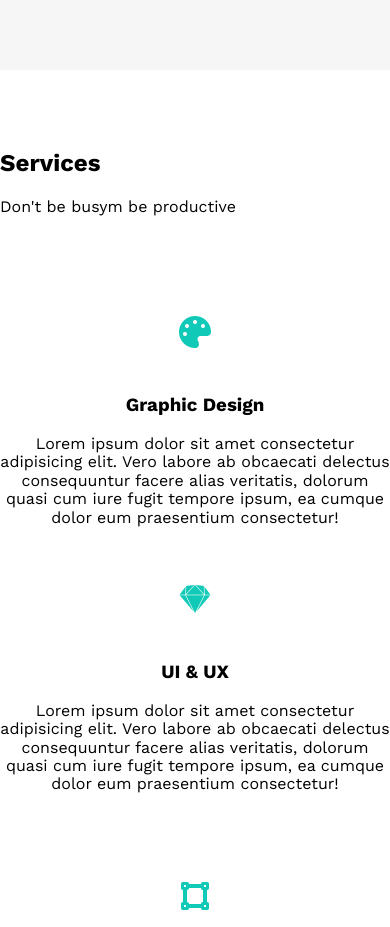
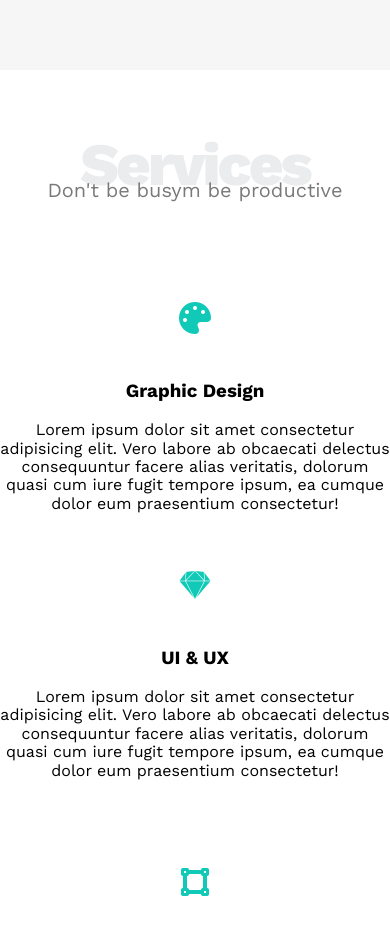
Before and after one commit to mahmood-eid/task-2, a plain HTML site: page template-1/index.html in a window 390 px wide. Shown: the part 2060-2987 px from the top of the page. Drawn offline with nearby package versions, Linux system fonts and the light colour scheme.

Commit message:
Adding the special heading as a component and setting its properties I used media query as well

```diff
--- a/template-1/css/style.css
+++ b/template-1/css/style.css
@@ -9,6 +9,29 @@
 /* End Variables */
 
 /* Start Global Rules */
+/* Start Components */
+.special-heading {
+    color: #ebeced;
+    font-size: 100px;
+    text-align: center;
+    font-weight: 800;
+    letter-spacing: -3px;
+    margin: 0;
+}
+.special-heading + p {
+    margin: -30px 0 0;
+    font-size: 20px;
+    text-align: center;
+    color: #797979;
+}
+@media (max-width: 767px) {
+    .special-heading {
+        font-size: 60px;
+    }
+    .special-heading + p {
+        margin-top: -20px;
+    }
+}
 * {
     -webkit-box-sizing: border-box;
     -moz-box-sizing: border-box;
@@ -255,9 +278,4 @@ width: 260px;
         display: none;
     }
 }
-
-
-
-
-
 /* End services */
```
